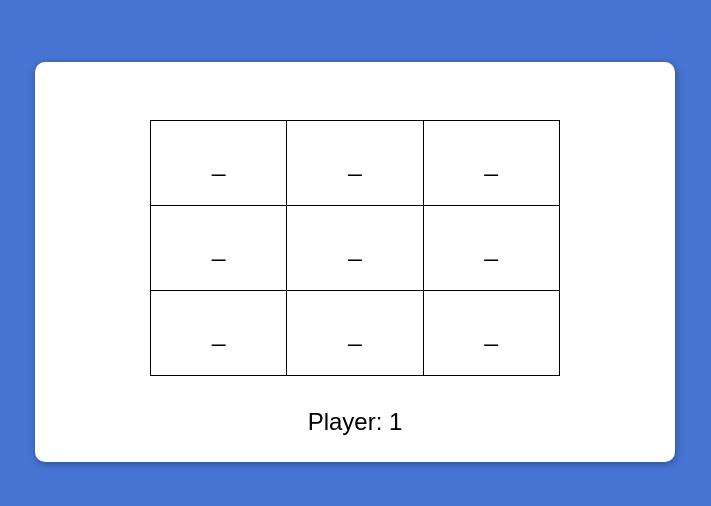
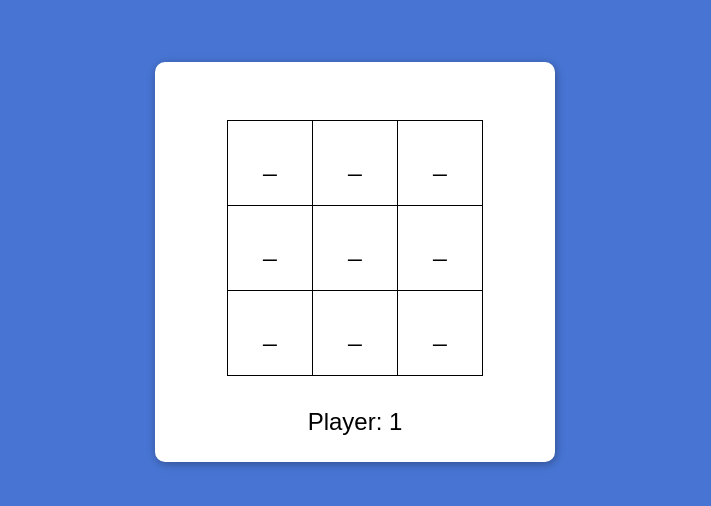
Before and after one commit to hugopfe/tictactoe-web, a plain HTML site: page index.html in a window 1280 px wide. Shown: the part 138-644 px from the top of the page, without its empty margins (285-996 px from the left). Drawn offline with Linux system fonts and the light colour scheme; a web font is replaced by a local one.

Commit message:
finalized styles

```diff
--- a/js/script.js
+++ b/js/script.js
@@ -50,6 +50,32 @@ function draw() {
 
 }
 
+function play(row, column) {
+    console.log(playerNumber())
+    if (table[row][column] == 0) {
+        switch (playerNumber()) {
+            case 1:
+                table[row][column] = 1
+                break
+            case 0:
+                table[row][column] = -1
+                break
+        }
+
+        message = 'Player: ' + (playerNumber() + 1)
+        if (check() == true) {
+            player++
+        }
+
+    } else {
+        message = "Already marked!"
+    }
+
+    draw()
+    console.table(table)
+}
+
+
 function check() {
     function switchScore(score) {
         switch (score) {
@@ -96,28 +122,3 @@ function check() {
 
     return true
 }
-
-function play(row, column) {
-    console.log(playerNumber())
-    if (table[row][column] == 0) {
-        switch (playerNumber()) {
-            case 1:
-                table[row][column] = 1
-                break
-            case 0:
-                table[row][column] = -1
-                break
-        }
-
-        message = 'Player: ' + (playerNumber() + 1)
-        if (check() == true) {
-            player++
-        }
-
-    } else {
-        message = "Already marked!"
-    }
-
-    draw()
-    console.table(table)
-}
--- a/styles/style.css
+++ b/styles/style.css
@@ -23,8 +23,8 @@ body {
 
 main {
     background-color: white;
-    width: 50%;
-    height: 50%;
+    width: 300px;
+    height: 300px;
 
     display: flex;
     flex-flow: wrap column;
@@ -33,6 +33,14 @@ main {
 
     border-radius: 10px;
     box-shadow: 1px 2px 10px #0005;
+}
+
+@media (min-width: 720px) {
+    main {
+        width: 400px;
+        height: 400px;
+
+    }
 }
 
 #board {
@@ -52,6 +60,13 @@ table {
 
 td {
     border: 1px solid black;
-    padding: 10px;
+    width: 50px;
+    height: 50px;
     text-align: center;
 }
+
+td:hover {
+    cursor: pointer;
+    background-color: whitesmoke;
+    transition: .2s;
+}
```
